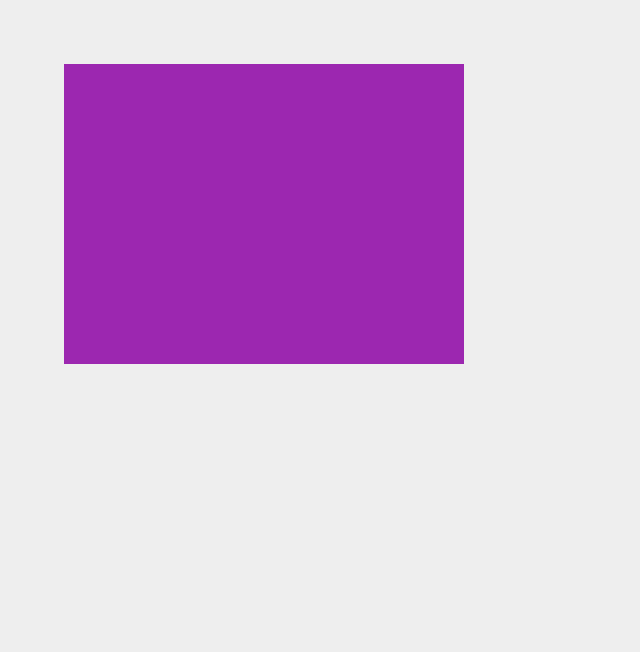
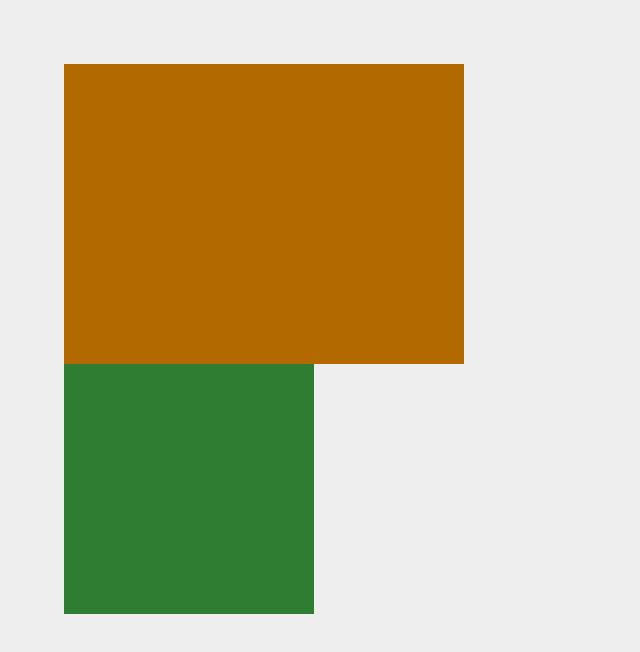
Before and after one commit to AtomMes/Material-UI-JS-21-, a React (Create React App) app: page / in a window 1280 px wide. Shown: the top 652 px of the page, without its empty margins (0-640 px from the left). Built offline with nearby package versions, Linux system fonts and the light colour scheme.

Commit message:
#46,Customizing,createTheme, colors, ThemeProvider

```diff
--- a/src/App.jsx
+++ b/src/App.jsx
@@ -1,4 +1,5 @@
 import "./App.css";
+import { createTheme, colors, ThemeProvider } from "@mui/material";
 //import { MuiLoadingButton } from "./components/MuiLoadingButton";
 //import { MuiMasonry } from "./components/MuiMasonry";
 import { MuiResponsiveness } from "./components/MuiResponsiveness";
@@ -36,9 +37,25 @@ import { MuiResponsiveness } from "./components/MuiResponsiveness";
 //  import { MuiTypography } from "./components/MuiTypography";
 //  import { MuiSelect } from "./components/MuiSelect";
 
+const theme = createTheme({
+  status:{
+    danger:'#e53e3e'
+  },
+  palette:{
+    secondary:{
+      main:colors.orange[500]//hima qani vor providerov es poxancel enq sax komponentnerin, secondary-n amen tex es guyna, voch menak main-y ightnela poxvel sra lighty u tenc
+    },
+    neutral:{
+      main:colors.green[500],
+      darker:colors.green[800]
+    }
+  }
+})
+
 function App() {
   return (
-    <div className="App">
+   <ThemeProvider theme={theme} >
+     <div className="App">
       {/* <div className='line' />
       <MuiTypography />
       <div className='line' />
@@ -112,6 +129,7 @@ function App() {
 <div className='line' /> */}
       <MuiResponsiveness />
     </div>
+   </ThemeProvider>
   );
 }
 
--- a/src/components/MuiResponsiveness.jsx
+++ b/src/components/MuiResponsiveness.jsx
@@ -1,26 +1,36 @@
-import { Box } from '@mui/material'
-import React from 'react'
+import { Box } from "@mui/material";
+import {styled} from "@mui/material";
+import React from "react";
+
+const StyledBox = styled(Box)(({ theme }) => ({
+  height: "250px",
+  width: "250px",
+  backgroundColor: theme.palette.neutral.darker,
+}));
 
 export const MuiResponsiveness = () => {
   return (
-<Box sx={{
-  height:'300px',
-  width:{
-    xs:100,//0 0ic mec i jamanak yndunuma 100px width u tenc
-    sm:200,//600
-    md:300,//900
-    lg:400,//1200
-    xl:500//1536
-  },
-  bgcolor:{
-    xs:'primary.main',
-    sm:'primary.light',
-    md:'primary.dark',
-    lg:'secondary.main',
-    xl:'secondary.dark'
-  }
-}} >
-
-</Box>
-  )
-}
+    <>
+      <Box
+        sx={{
+          height: "300px",
+          width: {
+            xs: 100, //0 0ic mec i jamanak yndunuma 100px width u tenc
+            sm: 200, //600
+            md: 300, //900
+            lg: 400, //1200
+            xl: 500, //1536
+          },
+          bgcolor: {
+            xs: "primary.main",
+            sm: "primary.light",
+            md: "primary.dark",
+            lg: "secondary.dark",
+            xl: "secondary.main",
+          },
+        }}
+      ></Box>
+      <StyledBox />
+    </>
+  );
+};
```
